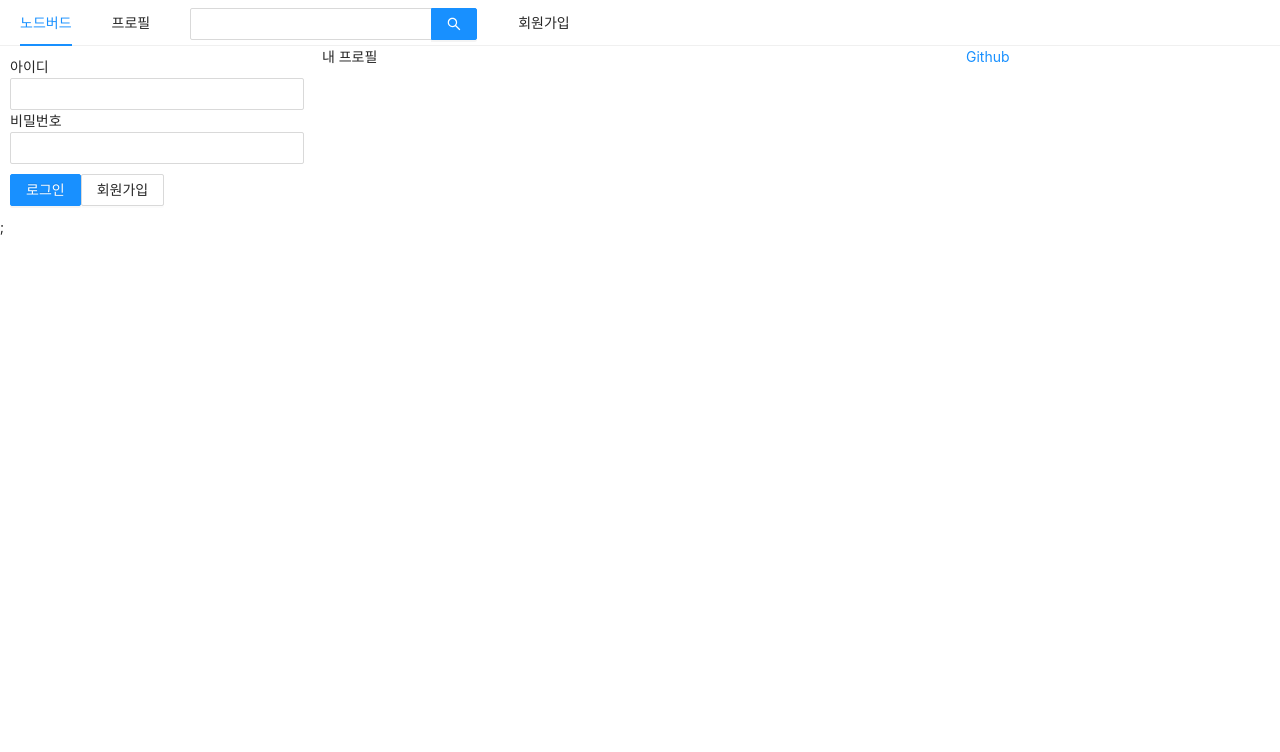
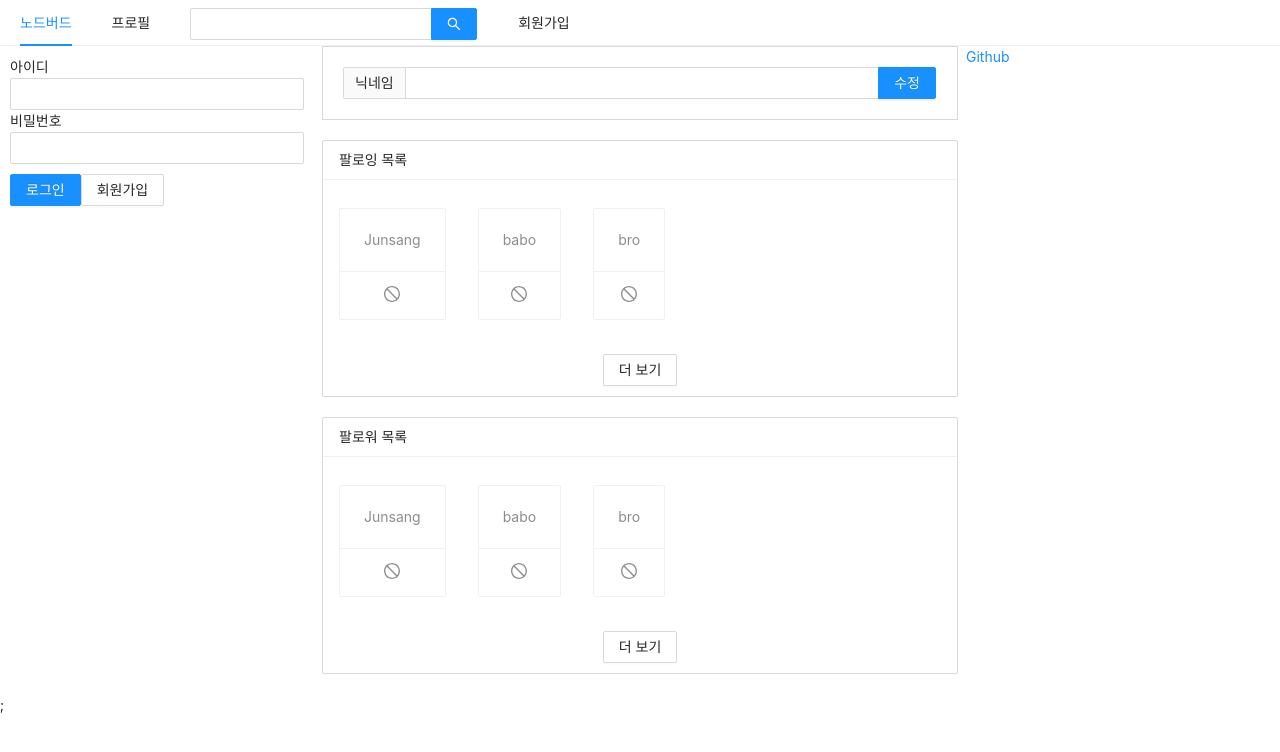
Before and after one commit to YOOJS1205/nodeBird, a Next.js app in the folder front/: page /profile in a window 1280 px wide. Shown: the top 752 px of the page. Built offline with nearby package versions, Linux system fonts and the light colour scheme.

Commit message:
Feat: 프로필 페이지 UI

```diff
--- /dev/null
+++ b/front/components/FollowList.js
@@ -0,0 +1,28 @@
+import React from "react";
+import { Button, Card, List } from "antd";
+import { StopOutlined } from "@ant-design/icons";
+
+export default function FollowList({ header, data }) {
+  return (
+    <List
+      header={<div>{header}</div>}
+      grid={{ guttter: 4, xs: 2, md: 3 }}
+      style={{ marginBottom: 20 }}
+      loadMore={
+        <div style={{ textAlign: "center", margin: "10px 0" }}>
+          <Button>더 보기</Button>
+        </div>
+      }
+      bordered
+      dataSource={data}
+      renderItem={(item) => (
+        <List.Item style={{ marginTop: 20 }}>
+          <Card actions={[<StopOutlined key="stop" />]}>
+            <Card.Meta description={item.nickname} />
+          </Card>
+        </List.Item>
+      )}
+      size="small"
+    />
+  );
+}
--- /dev/null
+++ b/front/components/NicknameEditForm.js
@@ -0,0 +1,18 @@
+import React, { useMemo } from "react";
+import { Form, Input } from "antd";
+
+export default function NicknameEditForm() {
+  const style = useMemo(
+    () => ({
+      marginBottom: "20px",
+      border: "1px solid #d9d9d9",
+      padding: "20px",
+    }),
+    []
+  );
+  return (
+    <Form style={style}>
+      <Input.Search addonBefore="닉네임" enterButton="수정" />
+    </Form>
+  );
+}
--- a/front/pages/profile.js
+++ b/front/pages/profile.js
@@ -1,14 +1,32 @@
 import React from "react";
 import Head from "next/head";
+
 import AppLayout from "../components/AppLayout";
+import NicknameEditForm from "../components/NicknameEditForm";
+import FollowList from "../components/FollowList";
 
 const Profile = () => {
+  const followerList = [
+    { nickname: "Junsang" },
+    { nickname: "babo" },
+    { nickname: "bro" },
+  ];
+  const followingList = [
+    { nickname: "Junsang" },
+    { nickname: "babo" },
+    { nickname: "bro" },
+  ];
   return (
     <>
       <Head>
         <title>내 프로필 | NodeBird</title>
       </Head>
-      <AppLayout>내 프로필</AppLayout>;
+      <AppLayout>
+        <NicknameEditForm />
+        <FollowList header="팔로잉 목록" data={followingList} />
+        <FollowList header="팔로워 목록" data={followerList} />
+      </AppLayout>
+      ;
     </>
   );
 };
```
